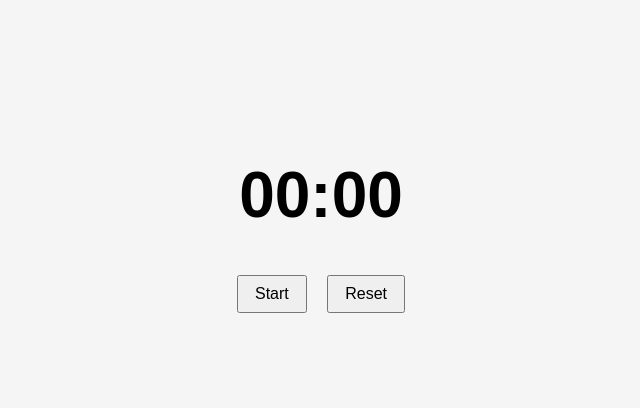
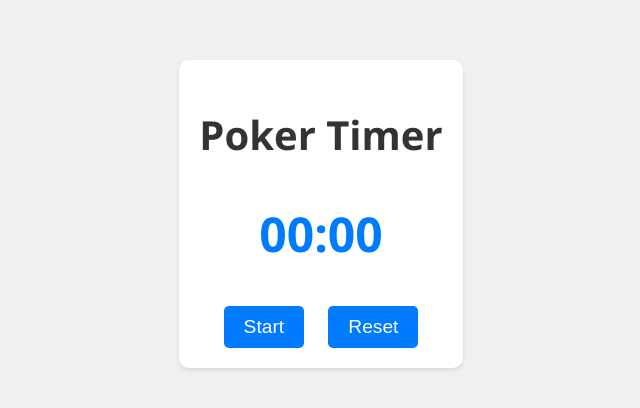
Before and after one commit to RayBird27/PokerTimer, a plain HTML site: page index.html in a window 1280 px wide. Shown: the part 186-594 px from the top of the page, without its empty margins (319-959 px from the left). Drawn offline with Linux system fonts and the light colour scheme.

Commit message:
Subject: Making website pretier Description: Adding update code

```diff
--- a/index.html
+++ b/index.html
@@ -7,10 +7,17 @@
     <link rel="stylesheet" href="styles.css">
 </head>
 <body>
-    <div class="timer-container">
-        <h1 id="timer">00:00</h1>
-        <button id="start">Start</button>
-        <button id="reset">Reset</button>
+    <div class="container">
+        <header>
+            <h1>Poker Timer</h1>
+        </header>
+        <div class="timer">
+            <h2 id="timer">00:00</h2>
+        </div>
+        <div class="controls">
+            <button id="start">Start</button>
+            <button id="reset">Reset</button>
+        </div>
     </div>
     <script src="script.js"></script>
 </body>
--- a/styles.css
+++ b/styles.css
@@ -1,24 +1,51 @@
 body {
-    font-family: Arial, sans-serif;
+    font-family: 'Segoe UI', Tahoma, Geneva, Verdana, sans-serif;
+    background-color: #f0f0f0;
+    margin: 0;
     display: flex;
     justify-content: center;
     align-items: center;
     height: 100vh;
-    margin: 0;
-    background-color: #f5f5f5;
 }
 
-.timer-container {
+.container {
     text-align: center;
+    background-color: #fff;
+    padding: 20px;
+    border-radius: 10px;
+    box-shadow: 0 2px 4px rgba(0, 0, 0, 0.1);
+}
+
+header {
+    margin-bottom: 20px;
 }
 
 h1 {
-    font-size: 4rem;
+    color: #333;
+    font-size: 2.5rem;
 }
 
-button {
-    font-size: 1rem;
-    padding: 0.5rem 1rem;
-    margin: 0 0.5rem;
+.timer {
+    margin-bottom: 20px;
+}
+
+h2 {
+    color: #007bff;
+    font-size: 3rem;
+}
+
+.controls button {
+    background-color: #007bff;
+    color: #fff;
+    font-size: 1.2rem;
+    border: none;
+    padding: 10px 20px;
+    margin: 0 10px;
     cursor: pointer;
+    border-radius: 5px;
+    transition: background-color 0.3s ease;
 }
+
+.controls button:hover {
+    background-color: #0056b3;
+}
```
